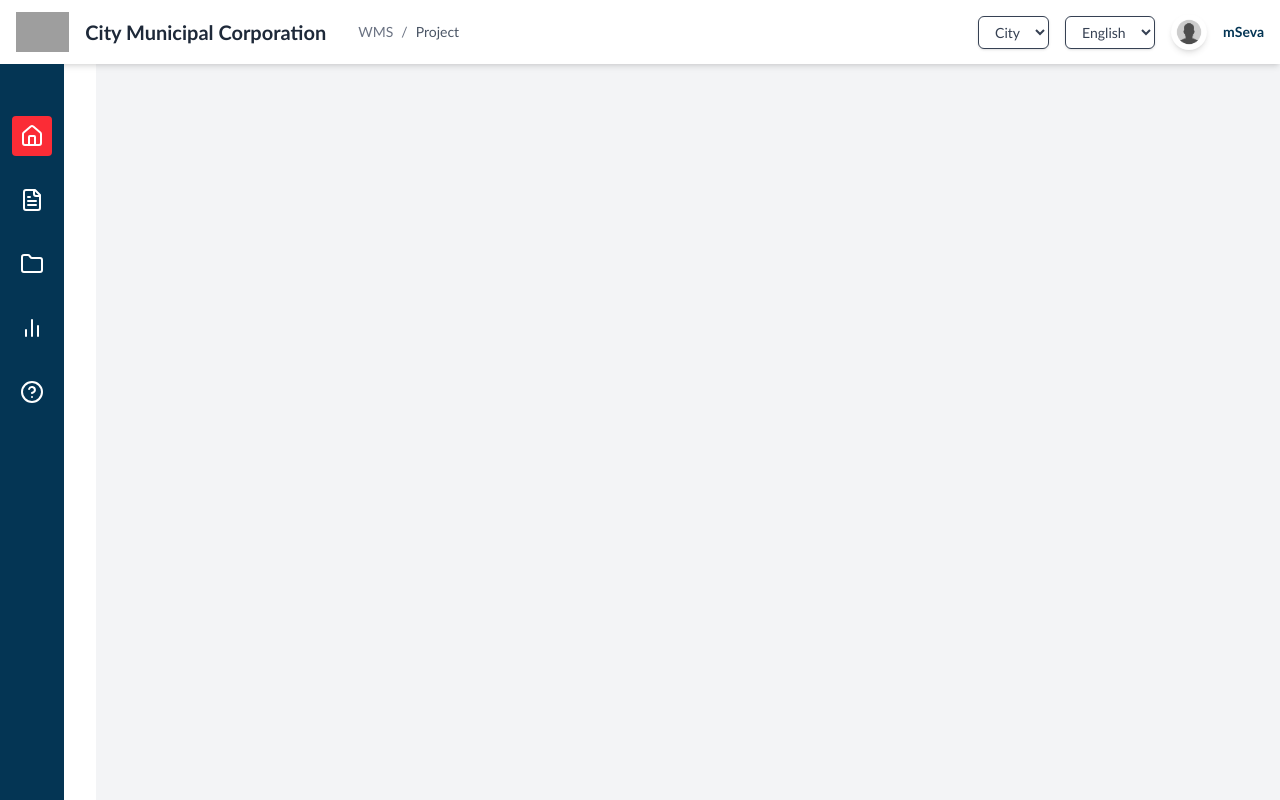
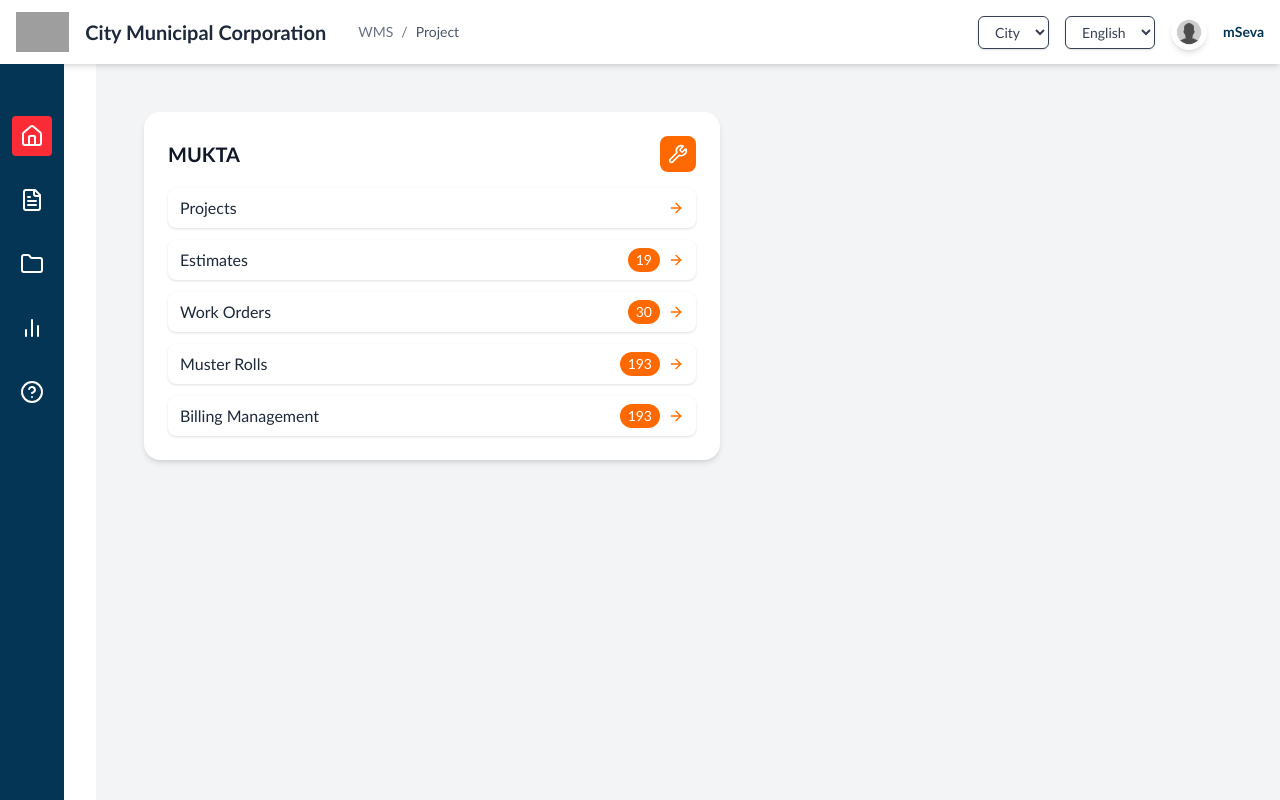
Before and after one commit to prajwal200425/MuktaSoft_Frontend, a React (Vite) app: page / in a window 1280 px wide. Built offline with nearby package versions, Linux system fonts and the light colour scheme; grey boxes are pictures that could not be loaded.

Commit message:
first commit

```diff
--- a/src/App.jsx
+++ b/src/App.jsx
@@ -1,25 +1,24 @@
-import React  from "react";
+import React from 'react'
 import Navbar from "./components/Navbar";
 import SideBar from "./components/SideBar";
-import {BrowserRouter, Route, Routes} from 'react-router-dom'
+import { BrowserRouter, Route, Routes } from 'react-router-dom'
 import Layout from "./pages/Layout";
 import Login from "./pages/login"
-export default function App() {
+import Home from './pages/Home';
 
+const App = () => {
   return (
     <>
       <BrowserRouter>
         <Routes>
-        <Route path="/" element={<Layout/>}>
-
+          <Route path="/" element={<Layout />}>
+            <Route index element={<Home />} />
+            <Route path="/login" element={<Login />} />
           </Route>
-        <Route path="/login" element={<Login/>}>
-
-        </Route>
-
         </Routes>
       </BrowserRouter>
     </>
+  )
+}
 
-  );
-}
+export default App
--- a/src/pages/login.jsx
+++ b/src/pages/login.jsx
@@ -1,6 +1,6 @@
 import React from 'react';
 
-export default function LoginPage() {
+export default function Login() {
   return (
     <div className="min-h-screen flex items-center justify-center bg-cover bg-center bg-blue-900 bg-opacity-80 relative">
       <div className="absolute inset-0 bg-[url('/your-building-image.jpg')] bg-cover bg-center opacity-30"></div>
```
Lines whose indentation alone changed are shown as unchanged.
